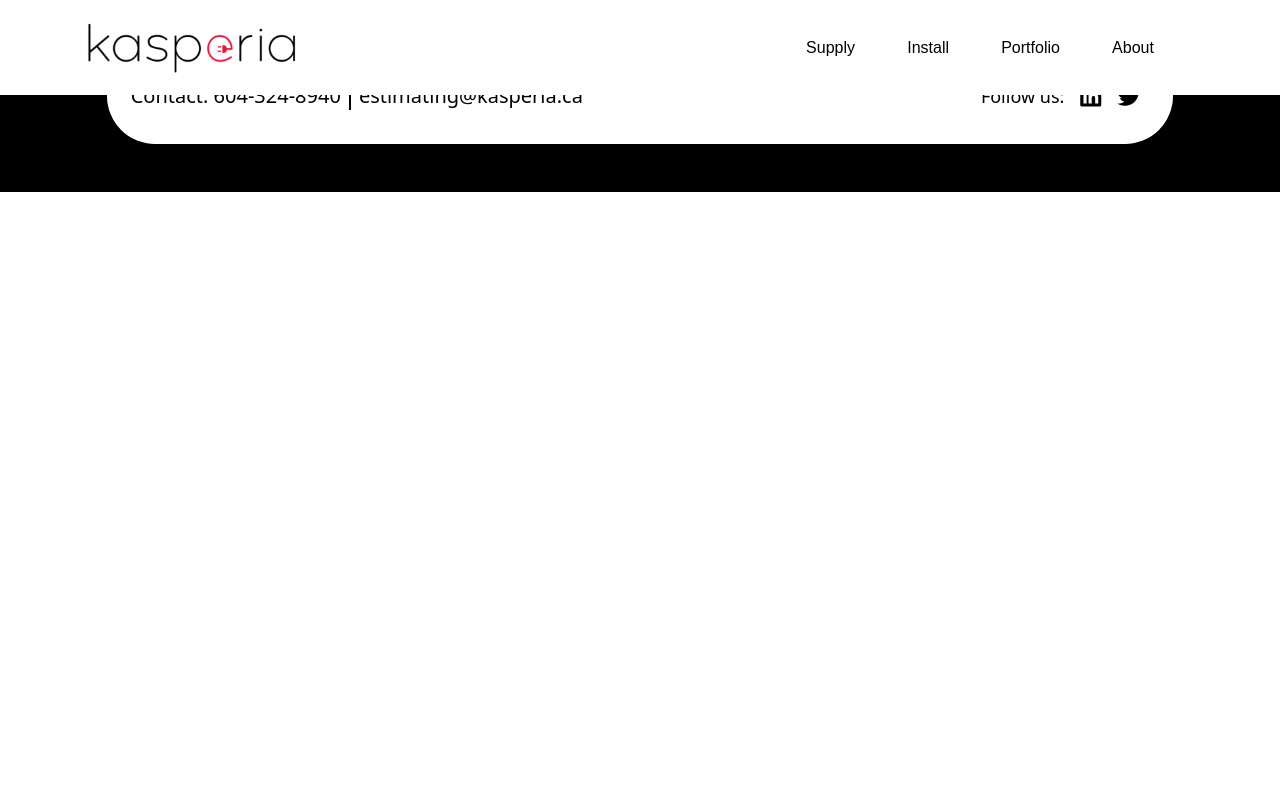
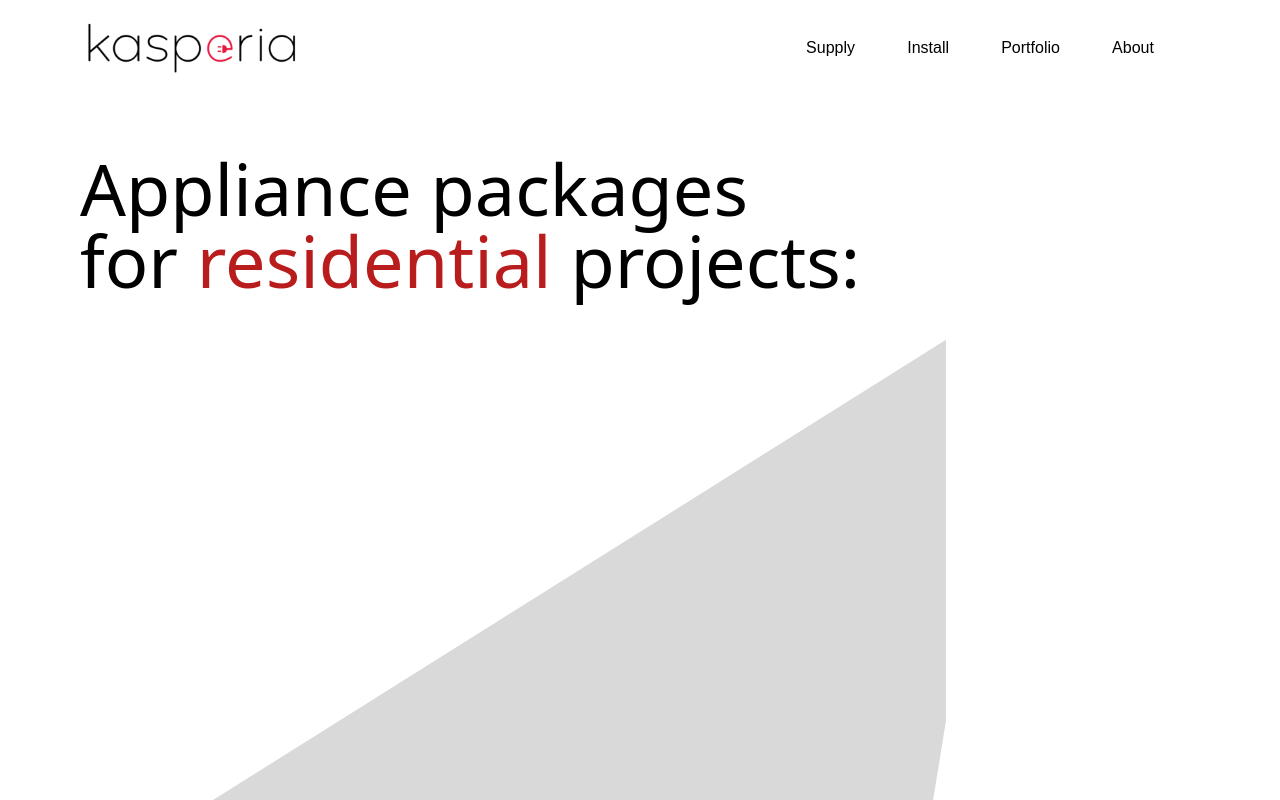
Before and after one commit to Metaverse-Nabeel/Kasperia, a React (Vite) app: page /residential in a window 1280 px wide. Shown: the top 800 px of the page. Built offline with nearby package versions, Linux system fonts and the light colour scheme.

Commit message:
Make changes as per client remarks

```diff
--- a/src/App.jsx
+++ b/src/App.jsx
@@ -6,6 +6,8 @@ import Portfolio from "./Views/Portfolio";
 import About from "./Views/About";
 import Navbar from "./components/Navbar";
 import Footer from "./components/Footer";
+import Residential from "./Views/Residential";
+import Commercial from "./Views/Commercial";
 
 const App = () => {
   return (
@@ -17,6 +19,8 @@ const App = () => {
         <Route exact path="/install" element={<Install />} />
         <Route exact path="/portfolio" element={<Portfolio />} />
         <Route exact path="/about" element={<About />} />
+        <Route exact path="/residential" element={<Residential />} />
+        <Route exact path="/commercial" element={<Commercial />} />
       </Routes>
       <Footer />
     </>
--- /dev/null
+++ b/src/Views/Commercial.jsx
@@ -0,0 +1,12 @@
+const Commercial = () => {
+  return (
+    <section className="h-screen bg-white">
+      <h2 className="font-normal text-7xl text-right">
+        Appliance packages for <span className="text-red-700">commercial</span>{" "}
+        projects:
+      </h2>
+    </section>
+  );
+};
+
+export default Commercial;
--- a/src/Views/Home.jsx
+++ b/src/Views/Home.jsx
@@ -5,6 +5,7 @@ import installSection from "../assets/installSection.svg";
 import heroSection from "../assets/heroSection.svg";
 import heroFade from "../assets/heroFade.svg";
 import Featured from "../components/Featured";
+import { Link } from "react-router-dom";
 
 const Home = () => {
   return (
@@ -27,12 +28,16 @@ const Home = () => {
         <div className="flex flex-col gap-6 h-3/4 justify-center pl-8 mt-32">
           <img className="w-1/3" src={supplyText} alt="supplyText" />
           <div className="flex flex-col mt-6 w-1/6">
+            <Link to={"/residential"}>
               <button className="bg-white block rounded-full py-3 px-4 mt-6 text-black uppercase font-medium hover:bg-gray-300 hover:text-white">
                 residential
               </button>
+            </Link>
+            <Link to={"/commercial"}>
               <button className="bg-white block rounded-full py-3 px-4 mt-6 text-black uppercase font-medium hover:bg-gray-300 hover:text-white">
                 commercial
               </button>
+            </Link>
           </div>
         </div>
       </section>
--- /dev/null
+++ b/src/Views/Residential.jsx
@@ -0,0 +1,23 @@
+import ResidentialImage from "../assets/residential.svg";
+
+const Residential = () => {
+  return (
+    <section className="h-screen py-6 mt-32">
+      <div className="pl-20">
+        <h2 className="font-thin text-7xl">
+          <p>Appliance packages</p>
+          <p>
+            {" "}
+            for <span className="text-red-700"> residential </span> projects:
+          </p>
+        </h2>
+      </div>
+      <div
+        className="h-5/6 bg-auto bg-no-repeat"
+        style={{ backgroundImage: `url(${ResidentialImage})` }}
+      ></div>
+    </section>
+  );
+};
+
+export default Residential;
--- a/src/Views/Supply.jsx
+++ b/src/Views/Supply.jsx
@@ -1,3 +1,4 @@
+import { Link } from "react-router-dom";
 import supplyText from "../assets/supplyText.svg";
 
 const Supply = () => {
@@ -6,12 +7,16 @@ const Supply = () => {
       <div className="flex flex-col gap-6 h-3/4 justify-center pl-8 pt-32">
         <img className="w-1/3" src={supplyText} alt="supplyText" />
         <div className="flex flex-col mt-6 w-1/6">
+          <Link to={"/residential"}>
             <button className="bg-white block rounded-full py-3 px-4 mt-6 text-black uppercase font-medium hover:bg-gray-300 hover:text-white">
               residential
             </button>
+          </Link>
+          <Link to={"/commercial"}>
             <button className="bg-white block rounded-full py-3 px-4 mt-6 text-black uppercase font-medium hover:bg-gray-300 hover:text-white">
               commercial
             </button>
+          </Link>
         </div>
       </div>
     </section>
```
Also changed, not shown: src/assets/residential.svg. Lines whose indentation alone changed are shown as unchanged.
